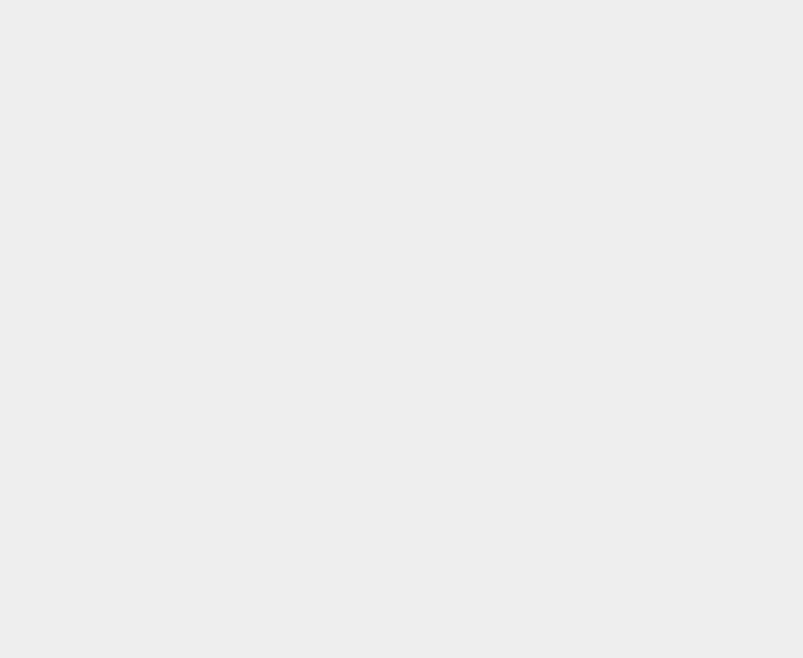
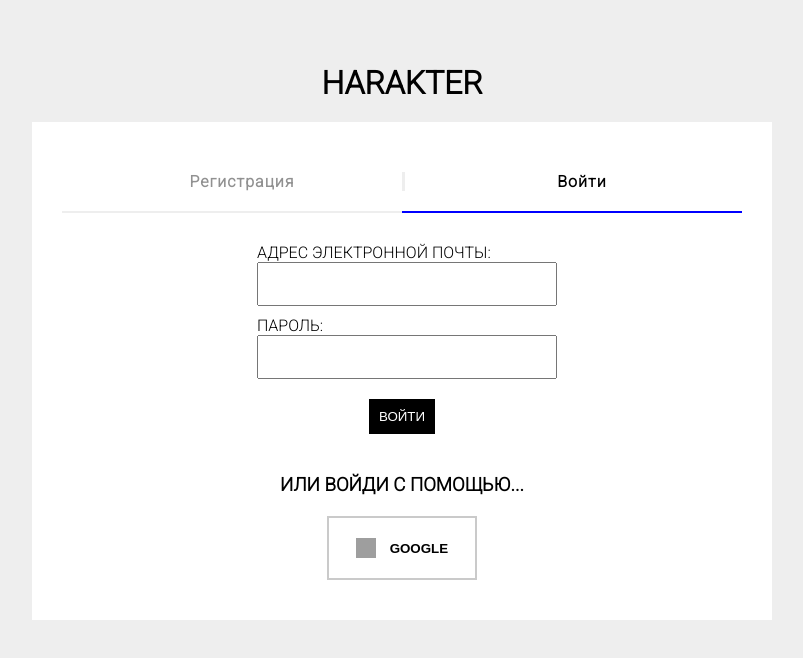
Before and after one commit to DmitriySeredin/diplom, a React (Create React App) app: page /signin in a window 1280 px wide. Shown: the top 658 px of the page, without its empty margins (238-1041 px from the left). Built offline with nearby package versions, Linux system fonts and the light colour scheme; grey boxes are pictures that could not be loaded.

Commit message:
SignIn layout

```diff
--- a/src/App.js
+++ b/src/App.js
@@ -1,6 +1,7 @@
 import React from "react";
 import { BrowserRouter, Route, Switch } from "react-router-dom";
 import SignUp from "./Components/LoginPage/SignUpPage/SignUp";
+import SignIn from "./Components/LoginPage/SignInPage/SignIn";
 import MainPage from "./Components/MainPage/MainPage";
 
 const App = () => {
@@ -9,6 +10,7 @@ const App = () => {
       <Switch>
         <Route exact path="/" render={() => <MainPage />} />
         <Route path="/signup" render={() => <SignUp />} />
+        <Route path="/signin" render={() => <SignIn />} />
       </Switch>
     </BrowserRouter>
   );
--- a/src/Components/LoginPage/SignInPage/SignIn.jsx
+++ b/src/Components/LoginPage/SignInPage/SignIn.jsx
@@ -0,0 +1,52 @@
+import React from "react";
+import { NavLink } from "react-router-dom";
+import style from "./SignIn.module.css";
+
+const SignIn = () => {
+  return (
+    <div className={style.signIn}>
+      <h1>HARAKTER</h1>
+      <div className={style.formWrapper}>
+        <div className={style.links}>
+          <div className={style.linkWrap}>
+            <span className={style.link}>
+              <NavLink to="/signup" className={style.a}>
+                Регистрация
+              </NavLink>
+            </span>
+          </div>
+          <div className={style.linkWrap}>
+            <span className={style.link}>
+              <NavLink to="/signin" className={style.a}>
+                Войти
+              </NavLink>
+            </span>
+          </div>
+        </div>
+        <form className={style.form}>
+          <label htmlFor="email">
+            АДРЕС ЭЛЕКТРОННОЙ ПОЧТЫ:
+            <input type="email" name="email" />
+          </label>
+          <label htmlFor="password">
+            ПАРОЛЬ:
+            <input type="password" name="password" />
+          </label>
+          <button className={style.btn}>ВОЙТИ</button>
+        </form>
+        <div className={style.googleAuth}>
+          <h3>ИЛИ ВОЙДИ С ПОМОЩЬЮ...</h3>
+          <button className={style.googlebtn}>
+            <img
+              src="https://www.freepnglogos.com/uploads/google-logo-png/google-logo-png-suite-everything-you-need-know-about-google-newest-0.png"
+              alt=""
+            />
+            <strong>GOOGLE</strong>
+          </button>
+        </div>
+      </div>
+    </div>
+  );
+};
+
+export default SignIn;
--- a/src/Components/LoginPage/SignInPage/SignIn.module.css
+++ b/src/Components/LoginPage/SignInPage/SignIn.module.css
@@ -0,0 +1,134 @@
+.signIn {
+  display: flex;
+  flex-direction: column;
+  align-items: center;
+  background-color: #eeeeee;
+  padding-top: 4rem;
+  min-height: 100%;
+}
+
+.signIn h1 {
+  margin-bottom: 20px;
+}
+
+.formWrapper {
+  background-color: white;
+  width: 700px;
+  padding: 20px;
+}
+
+.links {
+  margin: 10px;
+  display: flex;
+  justify-content: space-around;
+}
+
+.linkWrap {
+  padding: 20px;
+  width: 300px;
+}
+
+.linkWrap:first-of-type {
+  border-bottom: 2px solid #eeeeee;
+}
+
+.linkWrap:last-of-type {
+  border-bottom: 2px solid blue;
+}
+
+.link {
+  display: inline-block;
+  text-align: center;
+  width: 320px;
+}
+
+.linkWrap:first-of-type .link {
+  border-right: 3px solid #eeeeee;
+}
+
+.linkWrap:first-of-type .a {
+  color: rgb(145, 145, 145);
+}
+
+.linkWrap:first-of-type .a:hover {
+  color: rgb(197, 197, 197);
+  cursor: pointer;
+}
+
+.a {
+  letter-spacing: 1px;
+  text-decoration: none;
+  font-weight: bold;
+  color: black;
+}
+
+.googleAuth {
+  display: flex;
+  flex-direction: column;
+  align-items: center;
+  margin-top: 20px;
+}
+
+.googlebtn {
+  background-color: white;
+  border: 2px solid rgb(202, 202, 202);
+  padding: 20px;
+  width: 150px;
+  outline: none;
+  margin-top: 20px;
+  margin-bottom: 20px;
+  display: flex;
+  justify-content: space-around;
+  align-items: center;
+}
+
+.googlebtn img {
+  width: 20px;
+  height: 20px;
+}
+
+.googlebtn:hover {
+  border: 2px solid #eee;
+  color: rgb(202, 202, 202);
+  cursor: pointer;
+}
+
+.googleAuth p {
+  font-size: 15px;
+  line-height: 20px;
+  letter-spacing: 1.5px;
+  text-align: center;
+}
+
+.form {
+  display: flex;
+  flex-direction: column;
+  align-items: center;
+  margin-top: 20px;
+}
+
+.form label {
+  display: flex;
+  flex-direction: column;
+  width: 300px;
+  padding: 10px 0 0 10px;
+}
+
+.form h3 {
+  font-weight: bold;
+  margin-bottom: 20px;
+}
+
+.form input {
+  height: 40px;
+}
+
+.btn {
+  color: white;
+  background-color: black;
+  border: none;
+  outline: none;
+  padding: 10px;
+  margin-top: 20px;
+  margin-bottom: 20px;
+}
```
